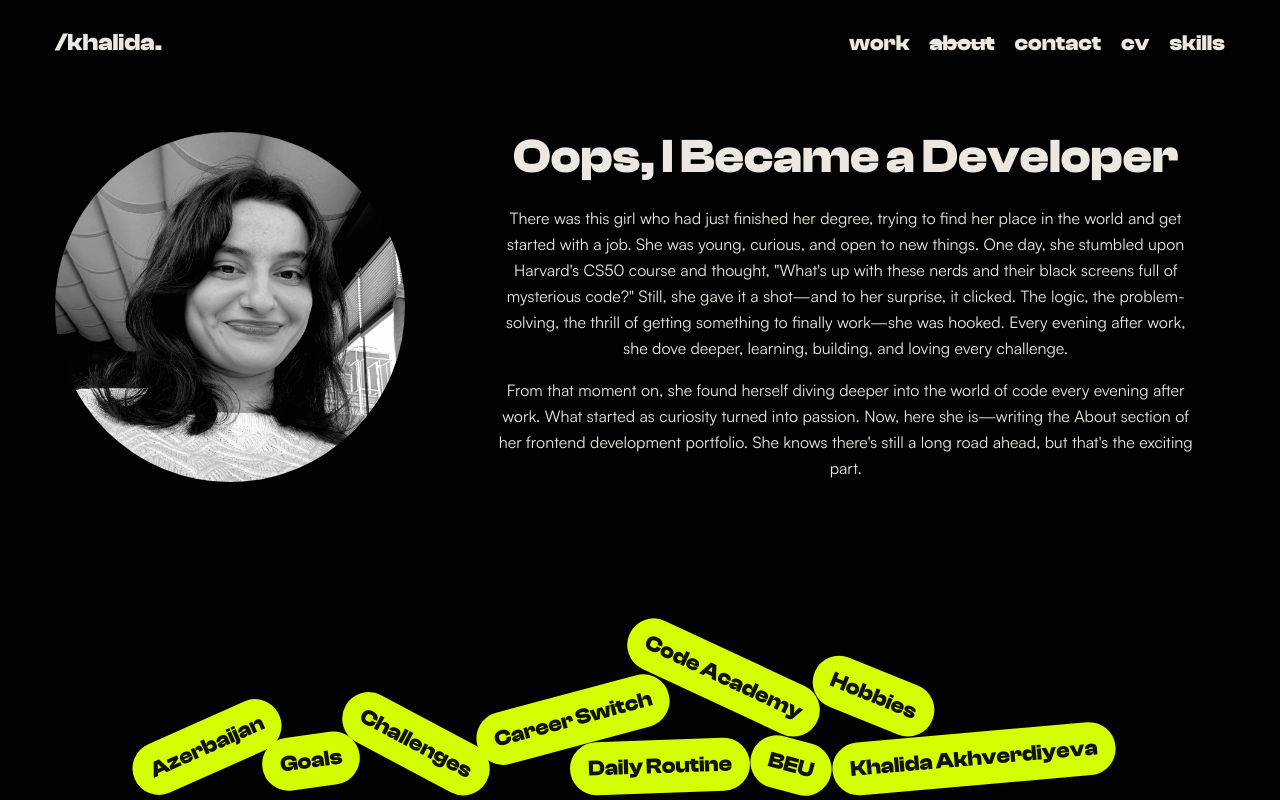
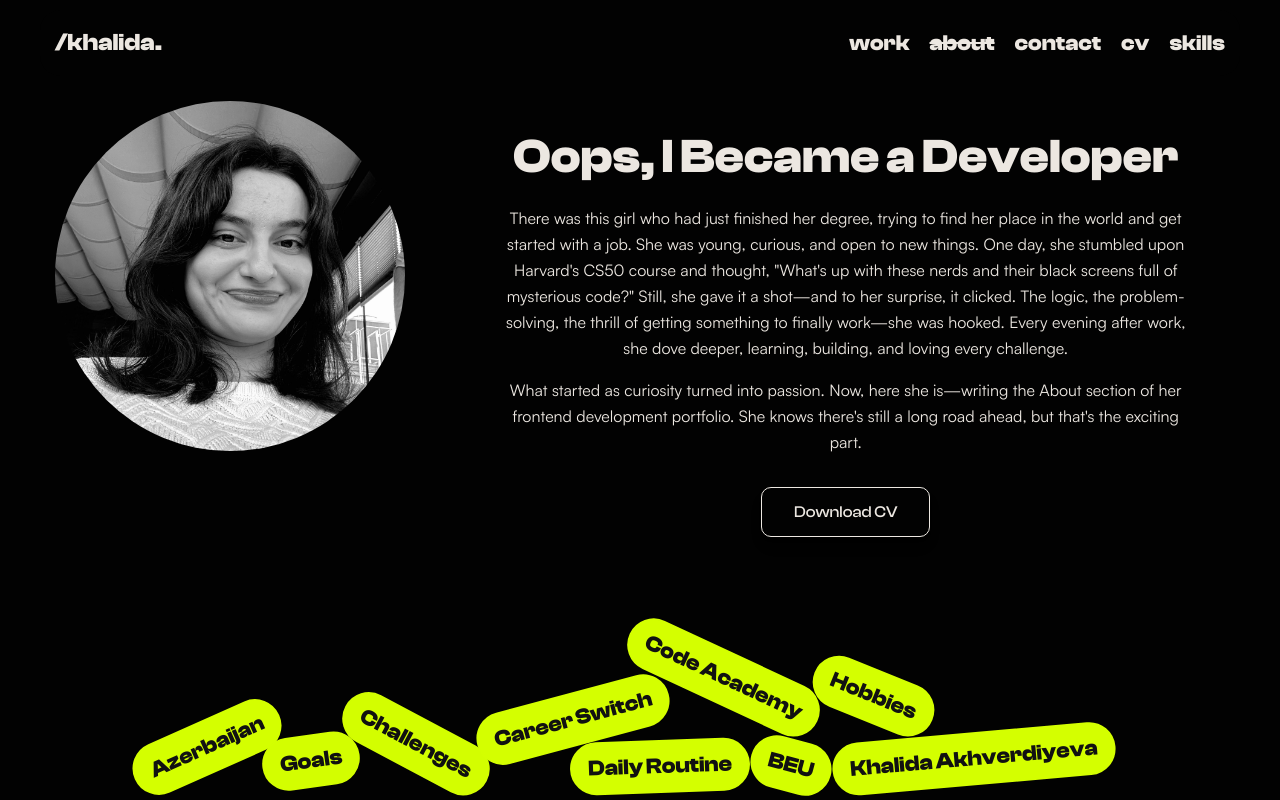
Before and after one commit to KhalidaAkhverdiyeva/portfolio, a Next.js app: page /about in a window 1280 px wide. Built offline with nearby package versions, Linux system fonts and the light colour scheme.

Commit message:
download cv button add

```diff
--- a/src/app/about/page.tsx
+++ b/src/app/about/page.tsx
@@ -16,10 +16,25 @@ const About = () => {
     return () => clearTimeout(timer);
   }, []);
 
+  const handleCVDownload = () => {
+    // Create a link element
+    const link = document.createElement("a");
+    // Set the path to your CV file in the public folder
+    link.href = "/files/CV.pdf"; // Make sure to put your CV file in the public/files folder
+    // Set the download attribute to force download
+    link.download = "Khalida_Akhverdiyeva_CV.pdf";
+    // Append to body
+    document.body.appendChild(link);
+    // Trigger click
+    link.click();
+    // Clean up
+    document.body.removeChild(link);
+  };
+
   const tags = [
     {
       label: "BEU",
-      info: "Beu was where I earned my degree and honed the skills that kickstarted my career. It’s where my professional journey truly began!",
+      info: "Beu was where I earned my degree and honed the skills that kickstarted my career. It's where my professional journey truly began!",
       position: {
         bottom: 4,
         left: 355,
@@ -63,7 +78,7 @@ const About = () => {
     },
     {
       label: "Khalida Akhverdiyeva",
-      info: "Yep, that’s me! Every project reflects my commitment to excellence and a touch of my personality.",
+      info: "Yep, that's me! Every project reflects my commitment to excellence and a touch of my personality.",
       position: {
         bottom: 7,
         left: 396,
@@ -85,7 +100,7 @@ const About = () => {
     },
     {
       label: "Hobbies",
-      info: "Outside of coding, I’m all about books, movies, and good conversations. I love a good walk with friends—sometimes, the best ideas come when you're on the move!",
+      info: "Outside of coding, I'm all about books, movies, and good conversations. I love a good walk with friends—sometimes, the best ideas come when you're on the move!",
       position: {
         bottom: 38,
         left: 385,
@@ -96,7 +111,7 @@ const About = () => {
     },
     {
       label: "Challenges",
-      info: "Some nights, I’m on the edge of throwing my laptop out the window—just me, a bug in the code, and too much tea. But somehow, I always make it through, and the satisfaction of solving a problem is worth the drama!",
+      info: "Some nights, I'm on the edge of throwing my laptop out the window—just me, a bug in the code, and too much tea. But somehow, I always make it through, and the satisfaction of solving a problem is worth the drama!",
       position: {
         bottom: 14,
         left: 148,
@@ -107,7 +122,7 @@ const About = () => {
     },
     {
       label: "Goals",
-      info: "My goal is to live life on my terms—freelancing while sipping coffee by the beach and exploring the world. I dream of creating from anywhere, whether it’s under the sun or on a plane, bringing my passion for coding and adventure together.",
+      info: "My goal is to live life on my terms—freelancing while sipping coffee by the beach and exploring the world. I dream of creating from anywhere, whether it's under the sun or on a plane, bringing my passion for coding and adventure together.",
       position: {
         bottom: 5,
         left: 111,
@@ -147,7 +162,7 @@ const About = () => {
   return (
     <div className="relative w-scren md:h-screen overflow-hidden">
       <Navbar />
-      <div className="flex flex-col md:flex-row items-center p-[15px] md:w-[1200px] md:mx-auto gap-4 md:gap-8">
+      <div className="flex flex-col md:flex-row items-start p-[15px] md:w-[1200px] md:mx-auto gap-4 md:gap-8">
         {/* Image Section */}
         <motion.div
           className="w-full md:w-2/5"
@@ -196,14 +211,25 @@ const About = () => {
             </motion.p>
             <motion.p
               variants={textVariants}
-              className="font-['Satoshi-Regular'] text-center text-[16px] text-[#ECE7E1] leading-relaxed"
+              className="font-['Satoshi-Regular'] text-center text-[16px] text-[#ECE7E1] leading-relaxed mb-8"
             >
-              From that moment on, she found herself diving deeper into the
-              world of code every evening after work. What started as curiosity
+              What started as curiosity
               turned into passion. Now, here she is—writing the About section of
               her frontend development portfolio. She knows there&apos;s still a
               long road ahead, but that&apos;s the exciting part.
             </motion.p>
+
+            {/* CV Download Button */}
+            <motion.div variants={textVariants} className="flex justify-center">
+              <motion.button
+                onClick={handleCVDownload}
+                className="bg-[#020202] hover:bg-[#2a2a2a] border text-[#ECE7E1] px-8 py-3 rounded-[10px] font-['ClashDisplay-Medium'] text-[16px] transition-all z-30 duration-300 shadow-lg hover:shadow-xl cursor-pointer"
+                whileHover={{ scale: 1.05 }}
+                whileTap={{ scale: 0.95 }}
+              >
+                Download CV
+              </motion.button>
+            </motion.div>
           </div>
         </motion.div>
       </div>
--- a/src/components/projects/index.tsx
+++ b/src/components/projects/index.tsx
@@ -107,7 +107,7 @@ const Projects = () => {
       description:
         "A responsive, modern portfolio website built to showcase my projects, skills and background.",
       videoUrl:
-        "https://res.cloudinary.com/dxtasssta/video/upload/v1745482670/timezone-demo_qetp4d.mp4",
+        "https://res.cloudinary.com/dxtasssta/video/upload/v1747243704/porti_a7qip1.mp4",
       about:
         "This project reflects my design taste, attention to detail, and ability to build accessible, performant web interfaces.",
       technologies: [
--- a/src/widgets/cv.tsx
+++ b/src/widgets/cv.tsx
@@ -20,7 +20,7 @@ const CvSection = () => {
           animate={{ opacity: 1, y: 0 }}
           transition={{ delay: 1.8, duration: 0.8, ease: "easeOut" }}
         >
-          cv.
+          4fun.
         </motion.span>
 
         <motion.div
```
Also changed, not shown: 1 other file (tests, documents, lock files or other folders).
